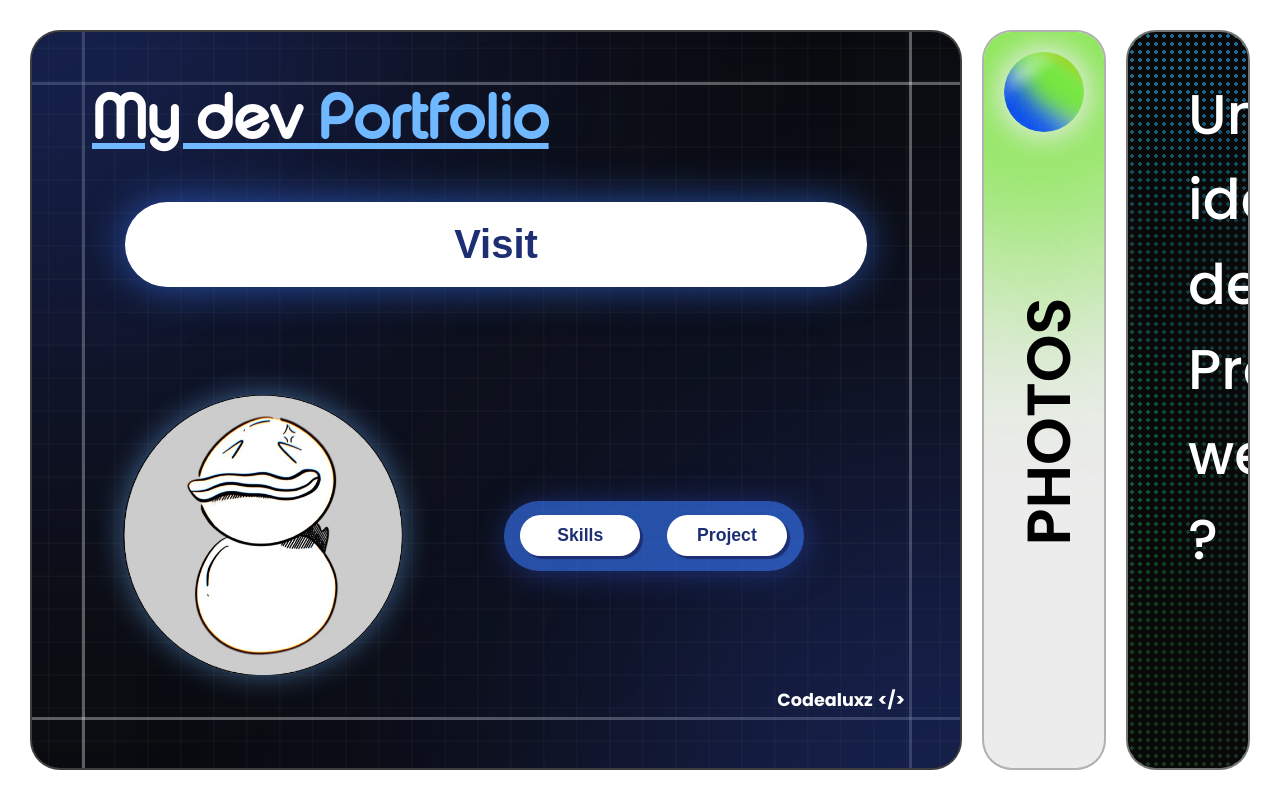
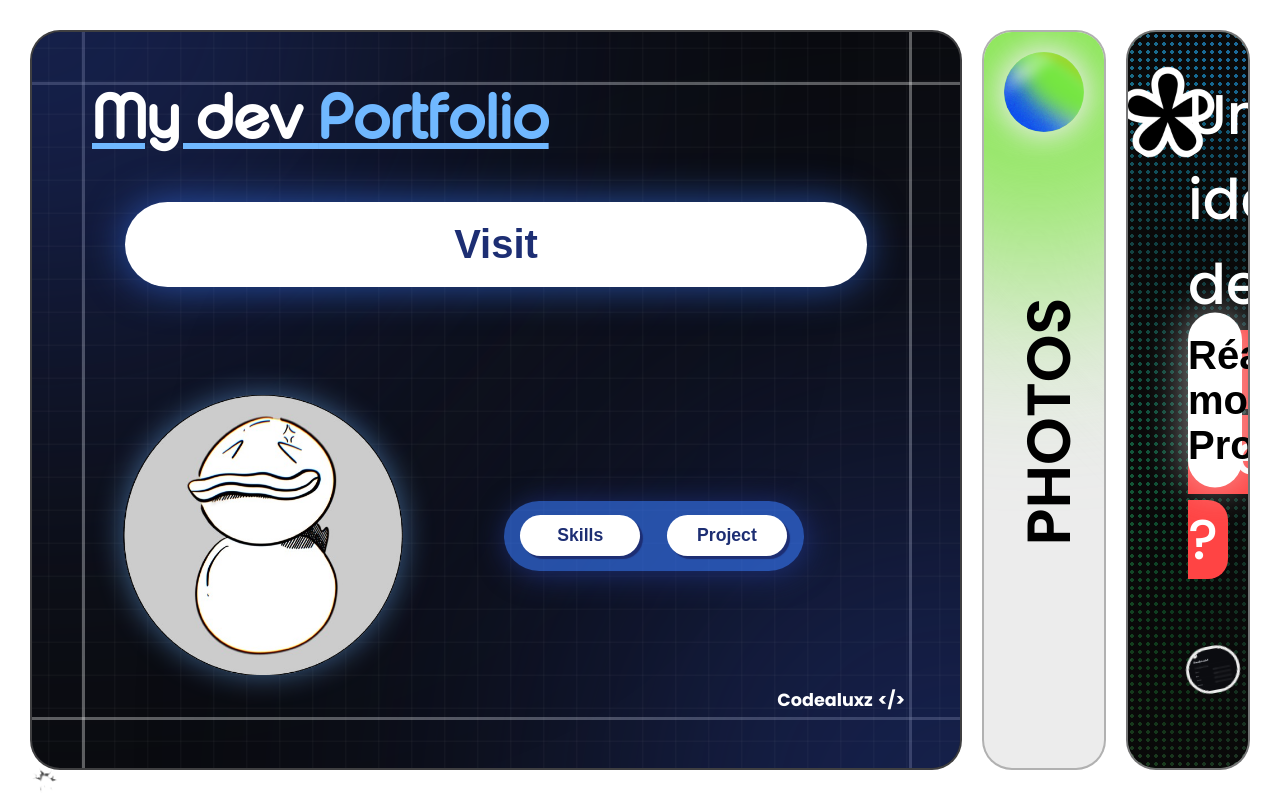
Before and after one commit to Codealuxz/CodealuxzHome, a plain HTML site: page index.html in a window 1280 px wide. Drawn offline with Linux system fonts and the light colour scheme.

Commit message:
the last card but not in side mod

```diff
--- a/css/styles.css
+++ b/css/styles.css
@@ -44,6 +44,66 @@ body {
 /* ██╔═══╝  ██║      */
 /* ██║      ╚██████╗ */
 /* ╚═╝       ╚═════╝ */
+
+.hole {
+    width: 30px;
+    height: 30px;
+    position: absolute;
+    bottom: 5px;
+    left: 30px;
+    background-image: url(../img/crack.png);
+    background-size: cover;
+    z-index: 9999;
+}
+
+.hole.big {
+    position: absolute;
+    bottom: 0;
+    left: 0;
+    width: 100%;
+    height: 100%;
+    background-color: rgb(16, 16, 16);
+    background-image: url(../img/crack_big.png);
+    background-size: cover;
+}
+
+.hole::after {
+    text-align: center;
+    z-index: 999;
+    content: 'Un trou de CSS';
+    position: absolute;
+    font-size: 10px;
+    top: 0px;
+    right: 0;
+    transform: translateX(50%);
+    width: 90px;
+    opacity: 1;
+    scale: 0;
+    color: #000000;
+    background-color: #ECECEC;
+    font-family: 'Poppins';
+    border-radius: 20px;
+    transition: all 0.3s ease;
+}
+
+.hole:hover::after {
+    text-align: center;
+    z-index: 999;
+    content: 'Un trou de CSS';
+    position: absolute;
+    font-size: 10px;
+    top: -20px;
+    right: 0;
+    transform: translateX(50%);
+    width: 90px;
+    opacity: 1;
+    scale: 1;
+    color: 000000;
+    background-color: #ECECEC;
+    font-family: 'Poppins';
+    border-radius: 20px;
+    transition: all 0.3s ease;
+}
 
 .card {
     margin: 0;
@@ -524,13 +584,70 @@ button.pfs:hover {
     color: var(--text-color-pf);
 }
 
+.autre .title hi {
+    background-color: var(--text-highlight-au);
+    border-radius: 20px;
+    padding: 0 10px;
+}
+
+.autre button.pf {
+    font-size: 2.5em !important;
+    background: var(--backgroud-pf);
+    border: none;
+    position: absolute;
+    bottom: 50%;
+    right: 5%;
+    transform: translateY(50%);
+    padding: 20px 0px;
+    border-radius: 10000px;
+    font-weight: 700;
+    width: 45%;
+    scale: 1;
+    cursor: pointer;
+    box-shadow: 0 0 40px #ececec9b;
+    z-index: 10;
+}
+
+.autre button.pf:hover {
+    width: 50%;
+    right: 3%;
+    color: var(--text-highlight-au);
+    border: var(--text-highlight-au) solid 3px;
+}
+
+.form_img {
+    z-index: 3;
+    position: absolute;
+    width: 40%;
+    rotate: -15deg;
+    left: 50px;
+    bottom: 60px;
+    border: #ECECEC solid;
+    border-radius: 30px;
+    animation: flow;
+    animation-duration: 15s;
+    /*animation repeat*/
+    animation-timing-function: ease-in-out;
+    animation-iteration-count: infinite;
+
+}
+
+.autrelogo {
+    width: 100px;
+    position: absolute;
+    z-index: 10;
+    right: 30px;
+    top: 30px;
+    border-radius: 50%;
+}
+
+
 .big_shadow_au {
     z-index: 1 !important;
     width: 100%;
     position: absolute;
-    right: 0 ;
+    right: 0;
     bottom: -70%;
-    background-color: var(--text-highlight-au);
     filter: blur(75px);
     aspect-ratio: 3/2;
     border-radius: 50%;
@@ -560,6 +677,26 @@ button.pfs:hover {
     background-size: 8px 8px;
     width: 100%;
     height: 100%;
+}
+
+@keyframes flow {
+    0% {
+        rotate: -15deg;
+        left: 50px;
+        bottom: 60px;
+    }
+
+    50% {
+        rotate: -10deg;
+        left: 60px;
+        bottom: 80px;
+    }
+
+    100% {
+        rotate: -15deg;
+        left: 50px;
+        bottom: 60px;
+    }
 }
 
 @keyframes thingy {
--- a/index.html
+++ b/index.html
@@ -19,6 +19,7 @@
 </head>
 
 <body>
+    <div class="hole"></div>
     <div class="container">
         <div class="card portfolio open">
             <div class="title">
@@ -64,6 +65,7 @@
             </div>
         </div>
         <div class="card autre closed">
+            <img class="autrelogo" src="./icon/tally.png" alt="">
             <div class="bg"></div>
             <div class="title">
                 <h1>
@@ -71,11 +73,21 @@
                     <hi>Projet web ?</hi>
                 </h1>
             </div>
-
+            <img class="form_img" src="./img/form.png" alt="">
+            <button class="pf">Réaliser mon Projet</button>
             <div class="big_shadow_au"></div>
         </div>
 
         <script>
+            document.querySelector('.hole').addEventListener('click', () => {
+                const hole = document.querySelector('.hole');
+                hole.classList.add('big');
+                //sa attent l'agrandissement (0.2s)
+                setTimeout(() => {
+                    document.location.href = 'css.html';
+                }, 200);
+            });
+
 
             window.onload = function () {
                 const cards = document.querySelectorAll('.card');
--- a/sitemap.xml
+++ b/sitemap.xml
@@ -2,19 +2,19 @@
 <urlset xmlns="http://www.sitemaps.org/schemas/sitemap/0.9">
   <url>
     <loc>https://codeluxz.fr/</loc>
-    <lastmod>2024-03-21</lastmod>
+    <lastmod>2025-03-14</lastmod>
     <changefreq>monthly</changefreq>
     <priority>1.0</priority>
   </url>
   <url>
     <loc>https://photo.codeluxz.fr/</loc>
-    <lastmod>2024-03-21</lastmod>
+    <lastmod>2025-03-14</lastmod>
     <changefreq>monthly</changefreq>
     <priority>0.8</priority>
   </url>
   <url>
     <loc>https://dev.codeluxz.fr/</loc>
-    <lastmod>2024-03-21</lastmod>
+    <lastmod>2025-03-14</lastmod>
     <changefreq>monthly</changefreq>
     <priority>0.8</priority>
   </url>
```
Also changed, not shown: css.html (added, +40 -0 lines), icon/tally.png (added), img/crack.png (added), img/form.png (added), 1 other file.
